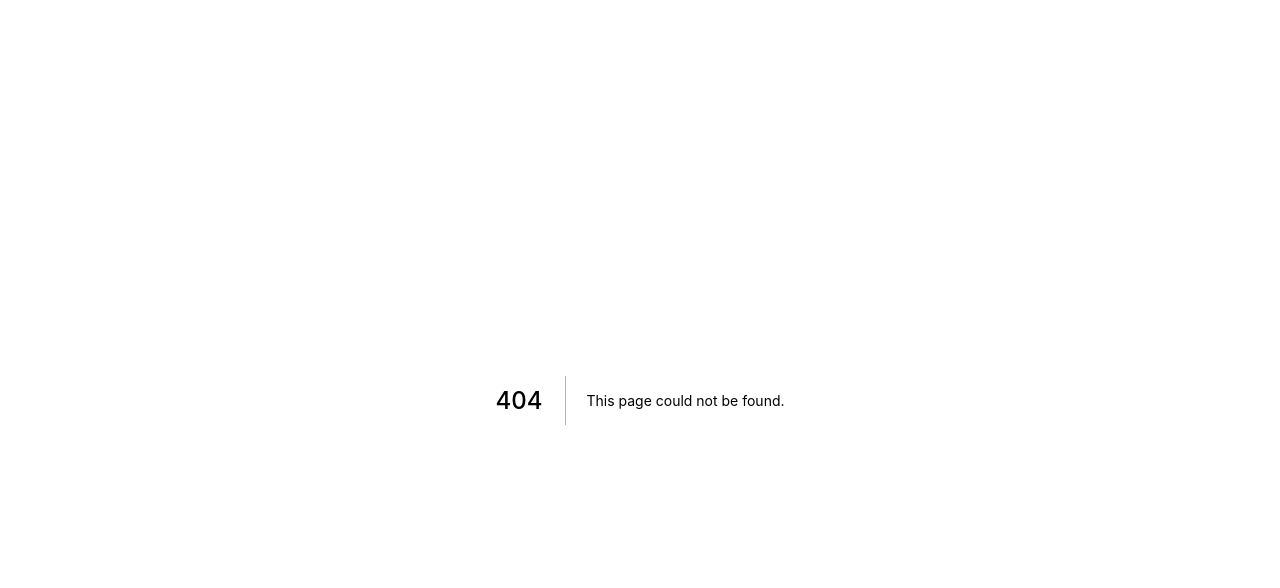
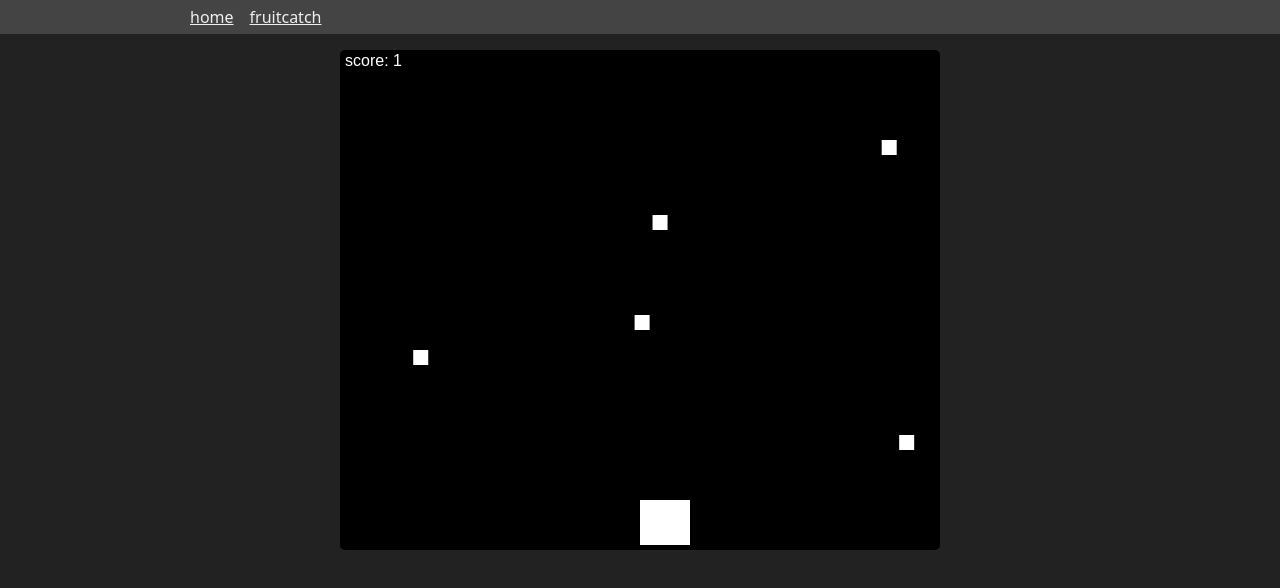
Before and after one commit to mrsteele/arcade, a Next.js app: page /fruitcatch in a window 1280 px wide. Before the commit this address had no page. Shown: the top 588 px of the page. Built offline with nearby package versions, Linux system fonts and the light colour scheme.

Commit message:
chore: fixing name and score

```diff
--- a/components/Layout.js
+++ b/components/Layout.js
@@ -11,7 +11,7 @@ export default (props) => (
       <nav>
         <Container>
           <Link href="/">home</Link>
-          <Link href="/jsacman">jsacman</Link>
+          <Link href="/fruitcatch">fruitcatch</Link>
         </Container>
       </nav>
     </header>
--- a/pages/jsacman.js
+++ b/pages/fruitcatch.js
@@ -17,7 +17,8 @@ export default class extends React.Component {
       },
       fruit: {
         size: 15
-      }
+      },
+      textSize: 16
     }
 
     // initializations
@@ -38,7 +39,7 @@ export default class extends React.Component {
   }
 
   draw () {
-    const { fruit, height, bucket, padding } = this.config
+    const { fruit, height, bucket, padding, textSize } = this.config
     // draw the fruit
     this.fruits.forEach(f => {
       this.ctx.fillStyle = f.bad ? 'red' : 'white'
@@ -48,6 +49,10 @@ export default class extends React.Component {
     // draw the bucket
     this.ctx.fillStyle = 'white'
     this.ctx.fillRect(this.bucket, height - bucket.height - padding, bucket.width, bucket.height)
+
+    // draw score
+    this.ctx.font = `${textSize}px Arial`;
+    this.ctx.fillText(`score: ${this.score}`, padding, textSize)
   }
 
   tick () {
```
